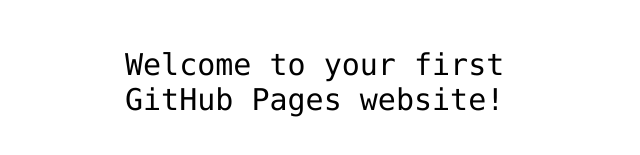
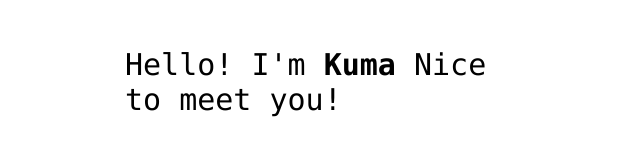
Before and after one commit to kumapratama/hello-world, a plain HTML site: page index.html in a window 1280 px wide. Shown: the part 341-496 px from the top of the page, without its empty margins (315-955 px from the left). Drawn offline with Linux system fonts and the light colour scheme.

Commit message:
add greetings

```diff
--- a/index.html
+++ b/index.html
@@ -12,7 +12,7 @@
 <img src="https://octodex.github.com/images/daftpunktocat-thomas.gif" id="octocat" alt="octocat-gif" />
 
 <!-- Change this code here by copy and pasting your template on line 15 -->
-<p>Welcome to your first GitHub Pages website!</p>
+  <p>Hello! I'm <b>Kuma</b> Nice to meet you!</p>
 
 </body>
 </html>
```
